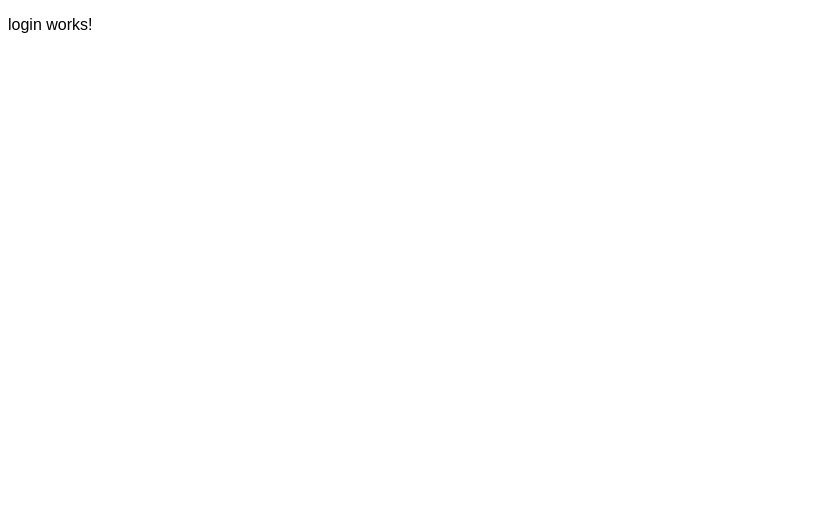
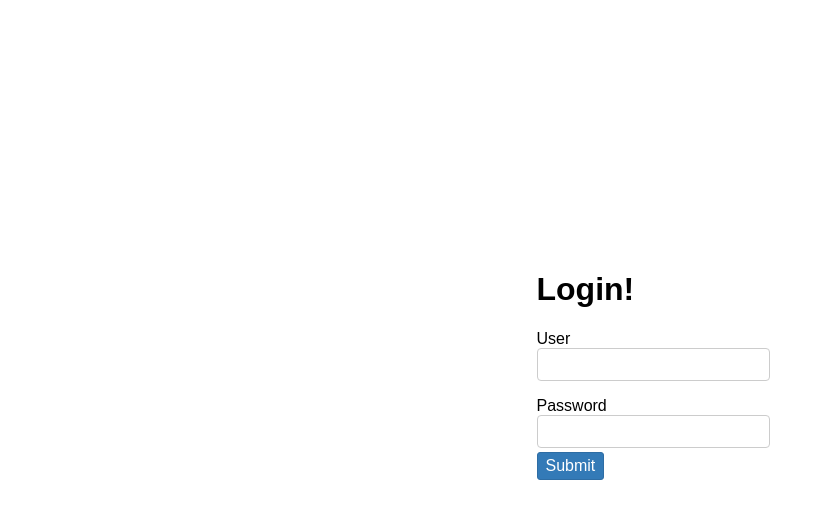
Before and after one commit to saenif/agenda, an Angular app: page /login in a window 1280 px wide. Shown: the top 518 px of the page, without its empty margins (0-824 px from the left). Built offline with nearby package versions, Linux system fonts and the light colour scheme.

Commit message:
feat(components): create login component
- extract control messages component to a separate module

```diff
--- a/src/app/app.module.ts
+++ b/src/app/app.module.ts
@@ -12,9 +12,7 @@ import {LoginModule} from './login/login.module';
   ],
   imports: [
     BrowserModule,
-    AppRoutingModule,
-    ContactsModule,
-    LoginModule
+    AppRoutingModule
   ],
   providers: [],
   bootstrap: [AppComponent]
--- a/src/app/contacts/control-messages/control-messages.component.ts
+++ b/src/app/communication/control-messages/control-messages.component.ts
@@ -1,7 +1,7 @@
 import { Component, Input } from '@angular/core';
 import { FormControl } from '@angular/forms';
 
-import { ValidationService } from './../../validation.service';
+import { ValidationService } from '../../validation.service';
 
 @Component({
   selector: 'app-control-messages',
--- a/src/app/login/login/login.component.html
+++ b/src/app/login/login/login.component.html
@@ -1,3 +1,15 @@
-<p>
-  login works!
-</p>
+<div class="login-container">
+
+  <form [formGroup]="loginForm" (submit)="login()" class="layout">
+    <h1>Login!</h1>
+    <label for="user">User</label>
+    <input formControlName="user" id="user"/>
+    <app-control-messages [control]="loginForm.controls.user"></app-control-messages>
+
+    <label for="password">Password</label>
+    <input formControlName="password" id="password"/>
+    <app-control-messages [control]="loginForm.controls.password"></app-control-messages>
+
+    <button type="submit" [disabled]="!loginForm.valid">Submit</button>
+  </form>
+</div>
--- a/src/app/login/login/login.component.scss
+++ b/src/app/login/login/login.component.scss
@@ -0,0 +1,56 @@
+form {
+  padding: 10px;
+  max-width: 320px;
+  top: 30%;
+  position: absolute;
+}
+
+label {
+  margin-top: 16px;
+  display: block;
+}
+
+input, button {
+  display: block;
+}
+
+input, textarea {
+  display: block;
+  width: 100%;
+  height: 27px;
+  padding: 2px 12px;
+  font-size: 14px;
+  color: #555;
+  background-color: #fff;
+  background-image: none;
+  border: 1px solid #ccc;
+  border-radius: 4px;
+}
+
+textarea {
+  min-height: 100px;
+  padding: 12px;
+}
+
+button {
+  margin-top: 4px;
+  color: #fff;
+  background-color: #337ab7;
+  border: 1px solid #2e6da4;
+  border-radius: 3px;
+  padding: 4px 8px;
+  font-size: 1em;
+  font-weight: 300;
+}
+
+button[disabled] {
+  background-color: #337ab7;
+  border-color: #2e6da4;
+  opacity: .65;
+  cursor: not-allowed;
+}
+
+.login-container {
+  display: flex;
+  justify-content: center;
+}
--- a/src/app/login/login/login.component.ts
+++ b/src/app/login/login/login.component.ts
@@ -1,15 +1,33 @@
-import { Component, OnInit } from '@angular/core';
+import {Component, Inject} from '@angular/core';
+import {FormBuilder, Validators} from '@angular/forms';
 
 @Component({
   selector: 'app-login',
   templateUrl: './login.component.html',
   styleUrls: ['./login.component.scss']
 })
-export class LoginComponent implements OnInit {
+export class LoginComponent {
+  loginForm: any;
 
-  constructor() { }
+  constructor(
+    private formBuilder: FormBuilder) {
 
-  ngOnInit() {
+    // const contact: Contact = this.data['contact'];
+    this.loginForm = this.formBuilder.group({
+      'user': ['', Validators.min(1)],
+      'password': ['', Validators.min(1)]
+    });
   }
 
+  login(): void {
+    if (this.loginForm.dirty && this.loginForm.valid) {
+      // return {
+      //   firstName: this.loginForm.value.firstName,
+      //   lastName: this.loginForm.value.lastName,
+      //   phoneNumber: this.loginForm.value.phoneNumber,
+      //   email: this.loginForm.value.email
+      // };
+      alert(this.loginForm.value.user);
+    }
+  }
 }
```
Also changed, not shown: src/app/app-routing.module.ts (+7 -1 lines), src/app/communication/communication.module.ts (added, +18 -0 lines), src/app/contacts/contacts.module.ts (+6 -6 lines), src/app/login/login.module.ts (+11 -2 lines), src/app/communication/control-messages/control-messages.component.html (renamed from src/app/contacts/control-messages/control-messages.component.html), src/app/communication/control-messages/control-messages.component.scss (renamed from src/app/contacts/control-messages/control-messages.component.scss), 1 other file (tests, documents, lock files or other folders).
